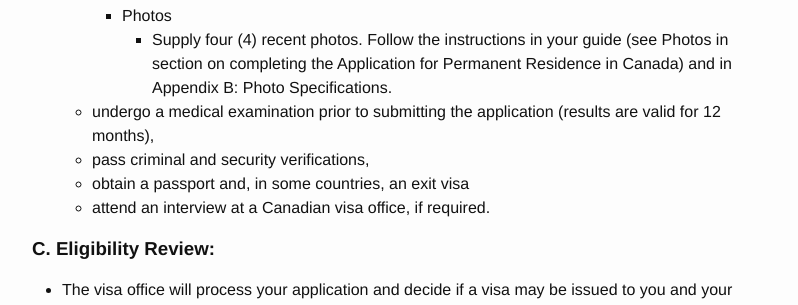
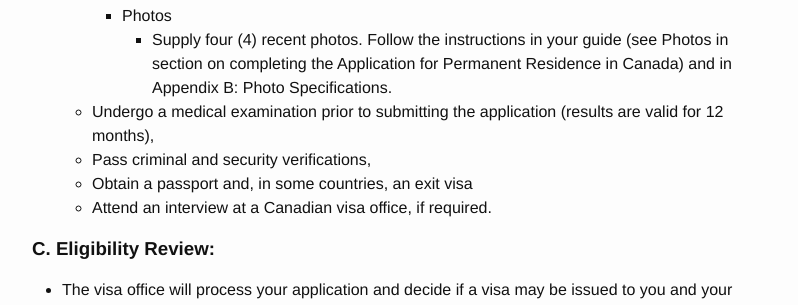
Before and after one commit to alukach/unofficial-guide-to-canadian-immigration, a Jekyll site: the page built from index.md, in a window 1280 px wide and 900 px high, scrolled down 2017 px. Shown: the part 157-462 px from the top of the window, without its empty margins (238-1036 px from the left). Built offline with Jekyll 4.4.1, drawn with Linux system fonts in a browser that asks for light colours; some of the changed text lies outside the part shown.

Commit message:
Fix capitalization

```diff
--- a/index.md
+++ b/index.md
@@ -47,8 +47,8 @@ _Disclaimer: I am neither a lawyer nor an official of either the US or Canadian
 
 ### B. Foreigner applies for permanent residence
    * [Steps](http://www.cic.gc.ca/english/information/applications/guides/3999Etoc.asp):
-      * sign the Application to Sponsor, Sponsorship Agreement and Undertaking (IMM 1344) _(i.e. the form that was filled out by Sponsor for part A above)_,
-      * complete the forms included with [The Immigrant's Guide (IMM 3998)](http://www.cic.gc.ca/english/pdf/kits/guides/3910e.pdf) and provide appropriate documentation in support of their application,
+      * Sign the Application to Sponsor, Sponsorship Agreement and Undertaking (IMM 1344) _(i.e. the form that was filled out by Sponsor for part A above)_,
+      * Complete the forms included with [The Immigrant's Guide (IMM 3998)](http://www.cic.gc.ca/english/pdf/kits/guides/3910e.pdf) and provide appropriate documentation in support of their application,
          * [Generic Application Form for Canada (IMM 0008)](http://www.cic.gc.ca/english/pdf/kits/forms/IMM0008ENU_2D.pdf)
          * [Additional Dependants/Declaration (IMM 0008DEP)](http://www.cic.gc.ca/english/pdf/kits/forms/IMM0008DEPENU.pdf)
          * [Schedule A - Background/Declaration (IMM 5669)](http://www.cic.gc.ca/english/pdf/kits/forms/IMM5669E.pdf)
@@ -72,10 +72,10 @@ _Disclaimer: I am neither a lawyer nor an official of either the US or Canadian
             * Medical examination results are valid for 12 months from the date of the medical examination
          * Photos
             * Supply four (4) recent photos. Follow the instructions in your guide (see Photos in section on completing the Application for Permanent Residence in Canada) and in Appendix B: Photo Specifications.
-      * undergo a medical examination prior to submitting the application (results are valid for 12 months),
-      * pass criminal and security verifications,
-      * obtain a passport and, in some countries, an exit visa
-      * attend an interview at a Canadian visa office, if required.
+      * Undergo a medical examination prior to submitting the application (results are valid for 12 months),
+      * Pass criminal and security verifications,
+      * Obtain a passport and, in some countries, an exit visa
+      * Attend an interview at a Canadian visa office, if required.
 
 
 ### C. Eligibility Review:
```
